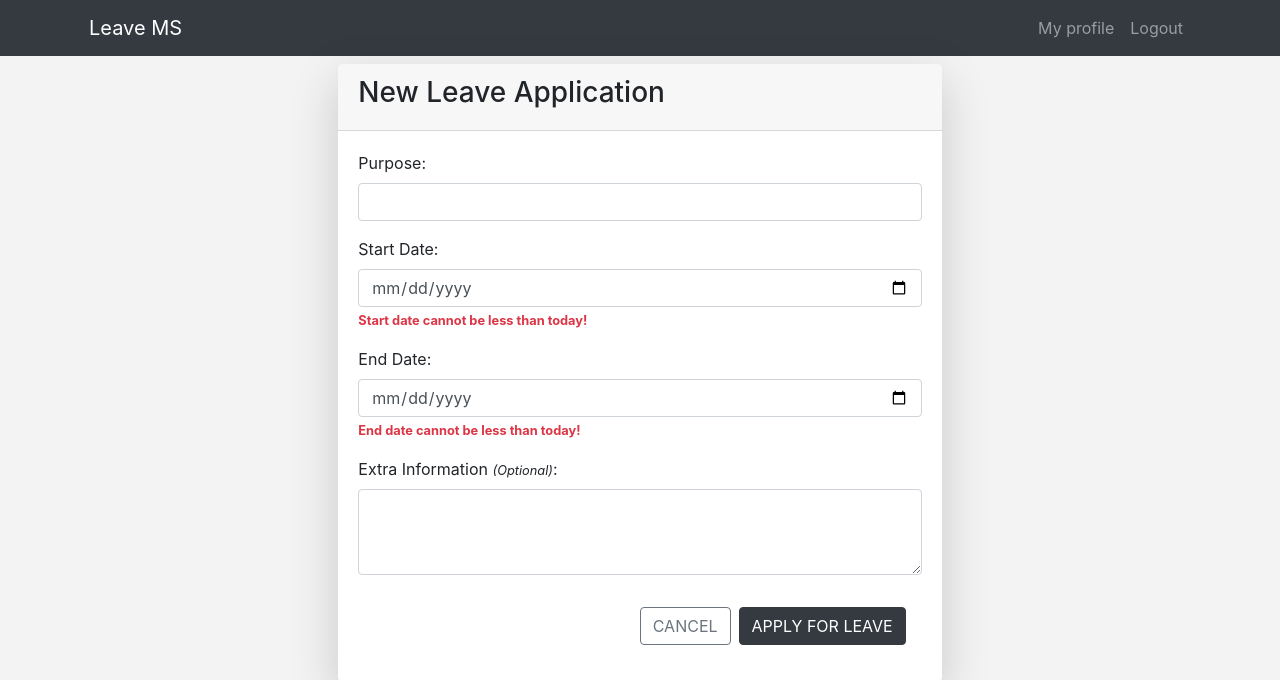
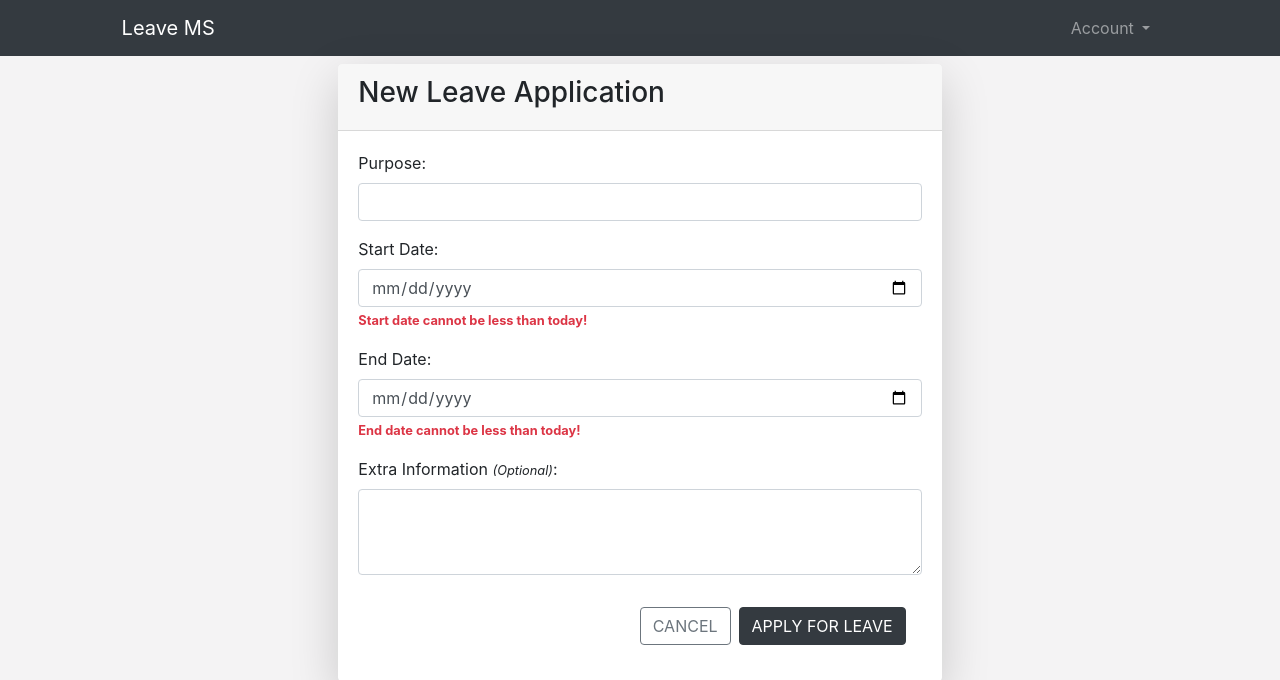
Before and after one commit to bunya017/leave-ms, a PHP site: page /leave-ms/staff/apply-leave.php in a window 1280 px wide. Shown: the top 680 px of the page. Run offline with PHP 8.4, Linux system fonts and the light colour scheme; the visitor is signed in with stand-in values (Sample User, id 1); data that the repository does not hold is empty.

Commit message:
refactor(StaffNav): Add account dropdown

```diff
--- a/includes/staff_nav.php
+++ b/includes/staff_nav.php
@@ -3,11 +3,16 @@
     <nav class="navbar navbar-expand-sm bg-dark navbar-dark">
       <a class="navbar-brand ml-auto" href="dashboard.php">Leave MS</a>
       <ul class="navbar-nav offset-md-8 offset-1 mr-auto">
-        <li class="nav-item">
-          <a class="nav-link" href="profile.php">My profile</a>
-        </li>
-        <li class="nav-item">
-          <a class="nav-link" href="../logout.php">Logout</a>
+        <li class="nav-item dropdown">
+          <a class="nav-link dropdown-toggle" href="#" id="navbarDropdown" role="button" data-toggle="dropdown" aria-haspopup="true" aria-expanded="false">
+            Account
+          </a>
+          <div class="dropdown-menu dropdown-menu-right" aria-labelledby="navbarDropdown">
+            <a class="dropdown-item" href="profile.php">My Profile</a>
+            <a class="dropdown-item" href="change-password.php">Change password</a>
+            <div class="dropdown-divider"></div>
+            <a class="dropdown-item" href="../logout.php">Logout</a>
+          </div>
         </li>
       </ul>
     </nav>
```
